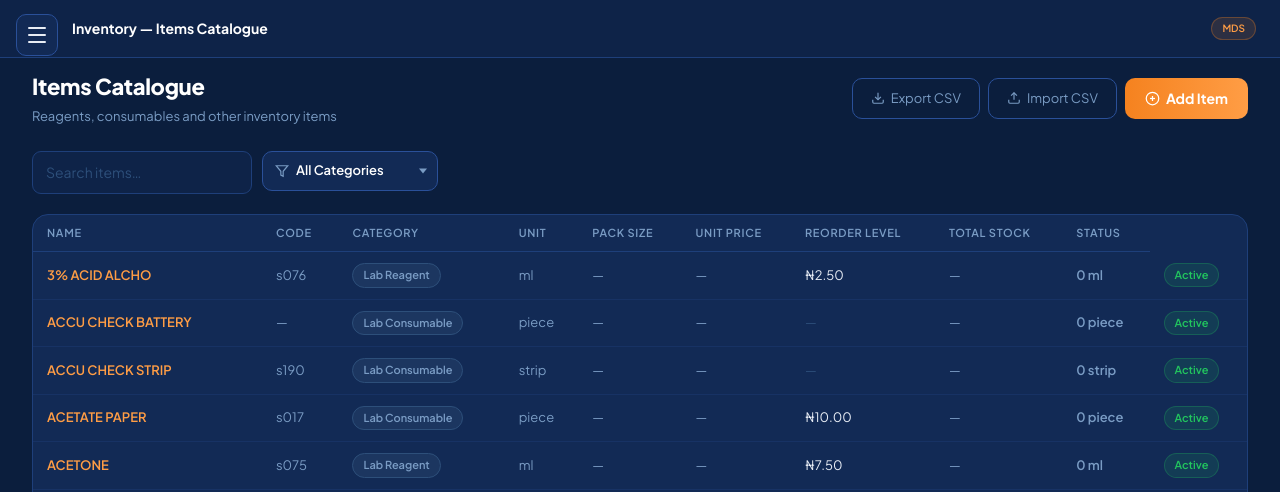
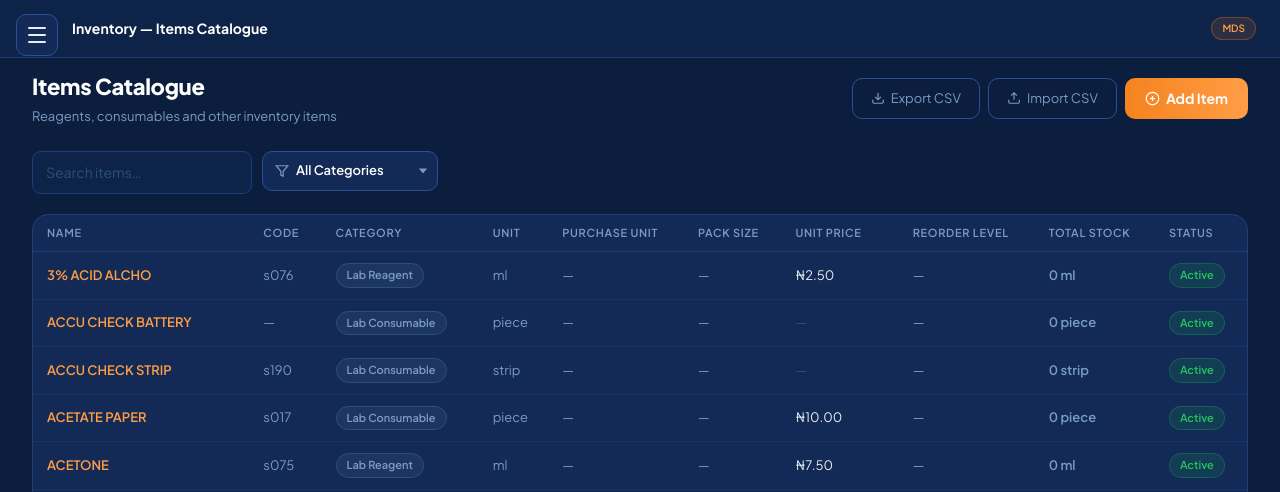
Before and after one commit to surediagnostic-cmd/payment-tracker, a Flask app: page /inventory/items in a window 1280 px wide. Shown: the top 492 px of the page. Run offline with Flask 3, Linux system fonts and the light colour scheme; a user stored in the database is signed in; data comes from the database, SQL or seed files in the repository; data that the repository does not hold is empty; some libraries are stand-ins or nearby versions.

Commit message:
Fix items table: add missing Purchase Unit column header

```diff
--- a/templates/inventory/items.html
+++ b/templates/inventory/items.html
@@ -46,7 +46,7 @@
 <div class="card" style="overflow:hidden;">
   <table>
     <thead><tr>
-      <th>Name</th><th>Code</th><th>Category</th><th>Unit</th><th>Pack Size</th>
+      <th>Name</th><th>Code</th><th>Category</th><th>Unit</th><th>Purchase Unit</th><th>Pack Size</th>
       <th>Unit Price</th><th>Reorder Level</th><th>Total Stock</th><th>Status</th>
     </tr></thead>
     <tbody>
```
